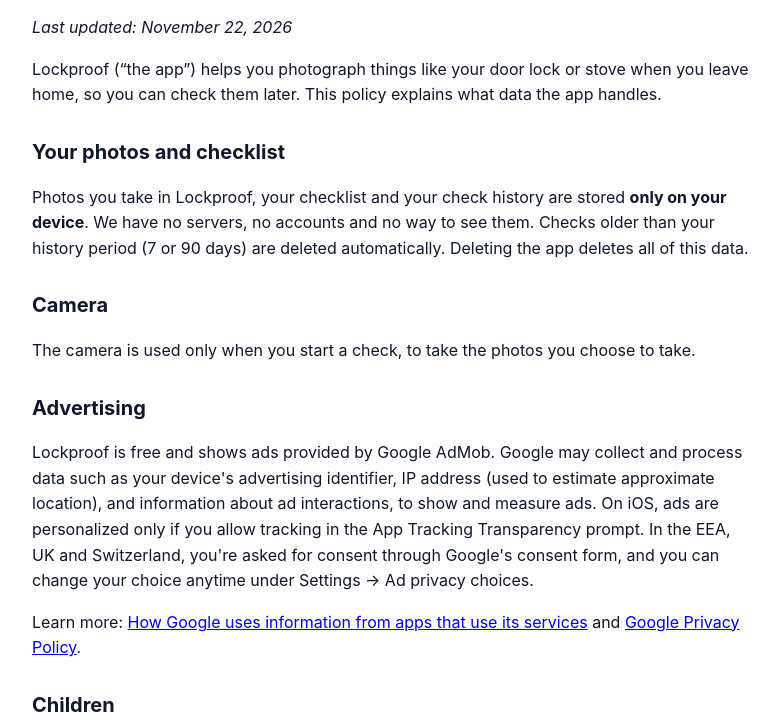
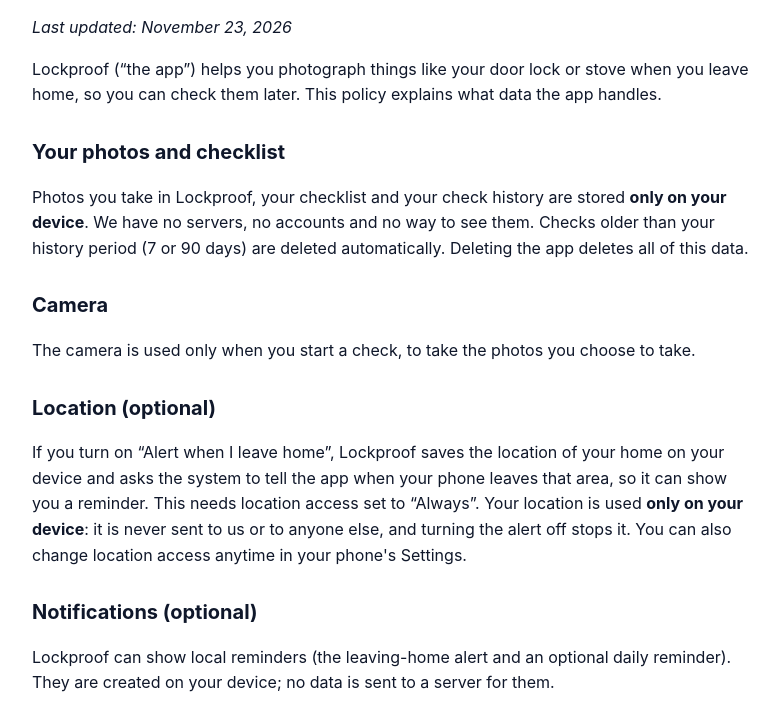
Before and after one commit to BananaBoltGames/BananaBoltGames.github.io, a plain HTML site: page lockproof/privacy/index.html in a window 1280 px wide. Shown: the part 91-805 px from the top of the page, without its empty margins (248-1027 px from the left). Drawn offline with Linux system fonts and the light colour scheme.

Commit message:
Lockproof policy: optional on-device location and local notifications
Co-Authored-By: Claude Opus 5.5 <noreply@anthropic.com>

```diff
--- a/lockproof/privacy/index.html
+++ b/lockproof/privacy/index.html
@@ -12,7 +12,7 @@
 </head>
 <body>
 <h1>Lockproof Privacy Policy</h1>
-<p><em>Last updated: November 22, 2026</em></p>
+<p><em>Last updated: November 23, 2026</em></p>
 
 <p>Lockproof (“the app”) helps you photograph things like your door lock or stove when you leave home, so you can check them later. This policy explains what data the app handles.</p>
 
@@ -21,6 +21,12 @@
 
 <h2>Camera</h2>
 <p>The camera is used only when you start a check, to take the photos you choose to take.</p>
+
+<h2>Location (optional)</h2>
+<p>If you turn on “Alert when I leave home”, Lockproof saves the location of your home on your device and asks the system to tell the app when your phone leaves that area, so it can show you a reminder. This needs location access set to “Always”. Your location is used <strong>only on your device</strong>: it is never sent to us or to anyone else, and turning the alert off stops it. You can also change location access anytime in your phone's Settings.</p>
+
+<h2>Notifications (optional)</h2>
+<p>Lockproof can show local reminders (the leaving-home alert and an optional daily reminder). They are created on your device; no data is sent to a server for them.</p>
 
 <h2>Advertising</h2>
 <p>Lockproof is free and shows ads provided by Google AdMob. Google may collect and process data such as your device's advertising identifier, IP address (used to estimate approximate location), and information about ad interactions, to show and measure ads. On iOS, ads are personalized only if you allow tracking in the App Tracking Transparency prompt. In the EEA, UK and Switzerland, you're asked for consent through Google's consent form, and you can change your choice anytime under Settings → Ad privacy choices.</p>
```
